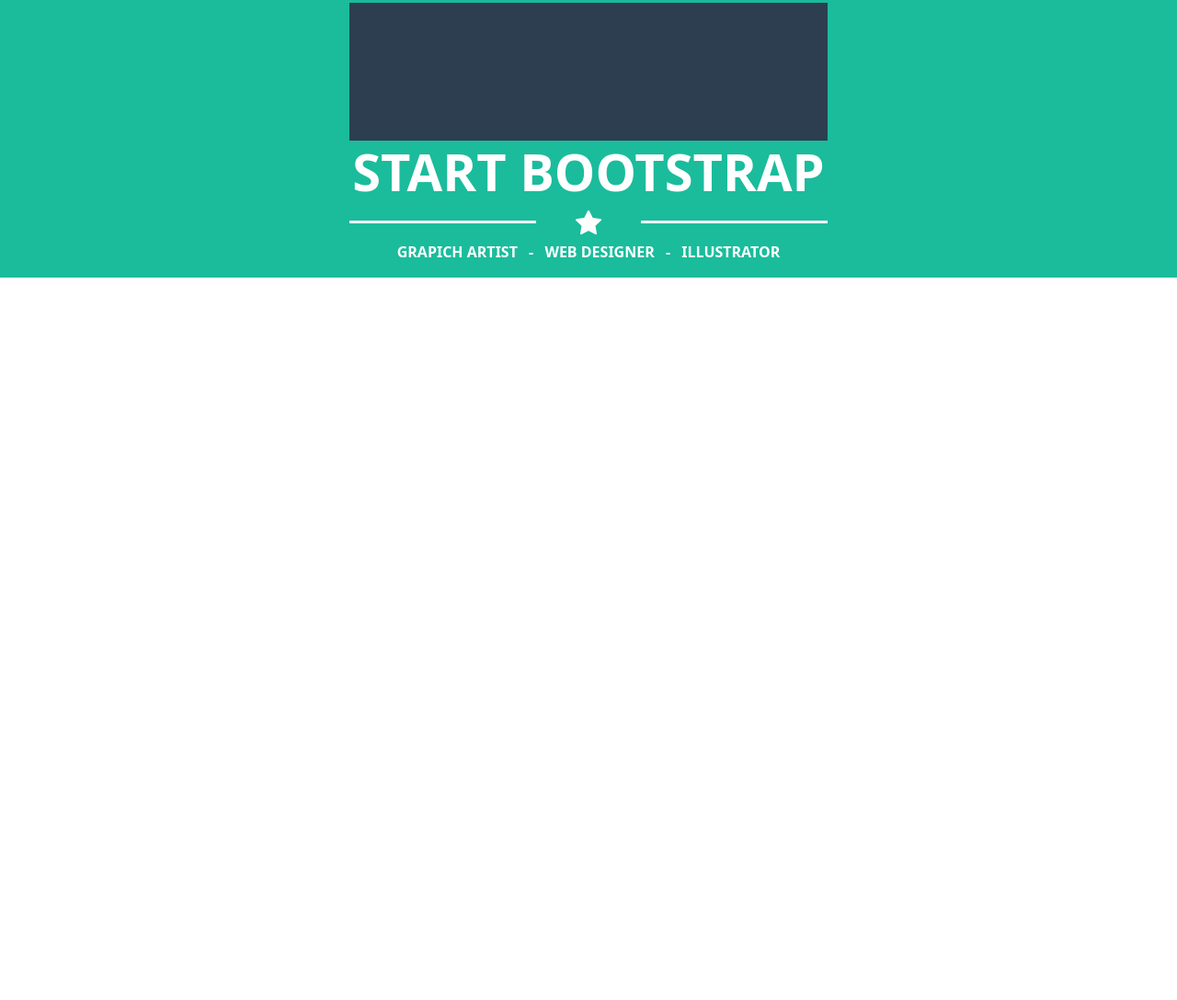
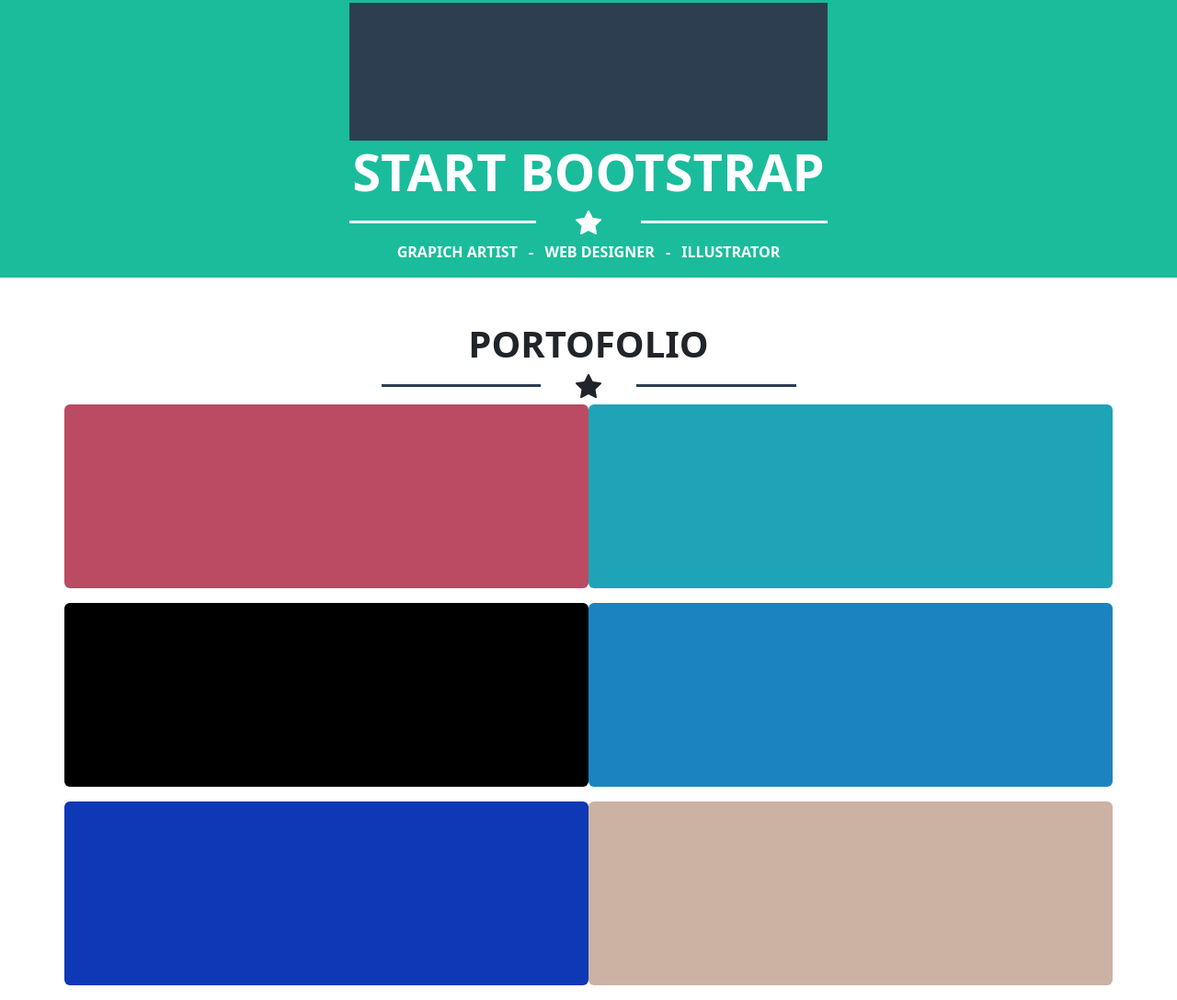
Before and after one commit to Fabiopanetta02/html-css-bootstrap-freelancer, a plain HTML site: page index.html in a window 1280 px wide. Shown: the part 145-1233 px from the top of the page at 92% size. Before the commit the page ends 800 px from the top, so only its background shows below. Drawn offline with nearby package versions, Linux system fonts and the light colour scheme.

Commit message:
Added section portfolio

```diff
--- a/css/style.css
+++ b/css/style.css
@@ -25,3 +25,38 @@ header{
   height: 3px;
   background-color: #fff;
 }
+
+.orizzontal-rule-portfolio{
+  height: 3px;
+  background-color: #2C3E50;
+}
+
+.house{
+  background-color: #BA4B63;
+  height: 200px;
+}
+
+.cake{
+  background-color: #1EA4B6;
+  height: 200px;
+}
+
+.circus{
+  background-color: #000;
+  height: 200px;
+}
+
+.console{
+  background-color: #1C83C1;
+  height: 200px;
+}
+
+.safe{
+  background-color: #0E38B5;
+  height: 200px;
+}
+
+.submarine{
+  background-color: #CCB2A3;
+  height: 200px;
+}
--- a/index.html
+++ b/index.html
@@ -71,7 +71,7 @@
                         </div>
                     </div>
                 </div>
-                <ul class="list-inline text-center fw-bold pb-3">
+                <ul class="list-inline mb-0 text-center fw-bold pb-3">
                     <li class="list-inline-item">
                         <a href="#" class="text-decoration-none text-white">GRAPICH ARTIST</a>
                     </li>
@@ -87,7 +87,36 @@
             </div>
         </section>
 
-
+        <section class="portofolio pt-5">
+            <div class="container">
+                <div class="text-center">
+                    <span class="display-6 display-md-1 fw-bold">PORTOFOLIO</span>
+                </div>
+                <div class="row justify-content-center">
+                    <div class="col-5">
+                        <div class="row justify-content-between align-items-center">
+                            <div class="col-5">
+                                <div class="orizzontal-rule-portfolio"></div>
+                            </div>
+                            <div class="col-2 text-center">
+                                <i class="bi bi-star-fill fs-3"></i>
+                            </div>
+                            <div class="col-5">
+                                <div class="orizzontal-rule-portfolio"></div>
+                            </div>
+                        </div>
+                    </div>
+                </div>
+                <div class="row">
+                    <div class="mb-3 col-md-6 rounded house"></div>
+                    <div class="mb-3 col-md-6 rounded cake"></div>
+                    <div class="mb-3 col-md-6 rounded circus"></div>
+                    <div class="mb-3 col-md-6 rounded console"></div>
+                    <div class="mb-3 col-md-6 rounded safe"></div>
+                    <div class="mb-3 col-md-6 rounded submarine"></div>
+                </div>
+            </div>
+        </section>
     </main>
 
 </body>
```
